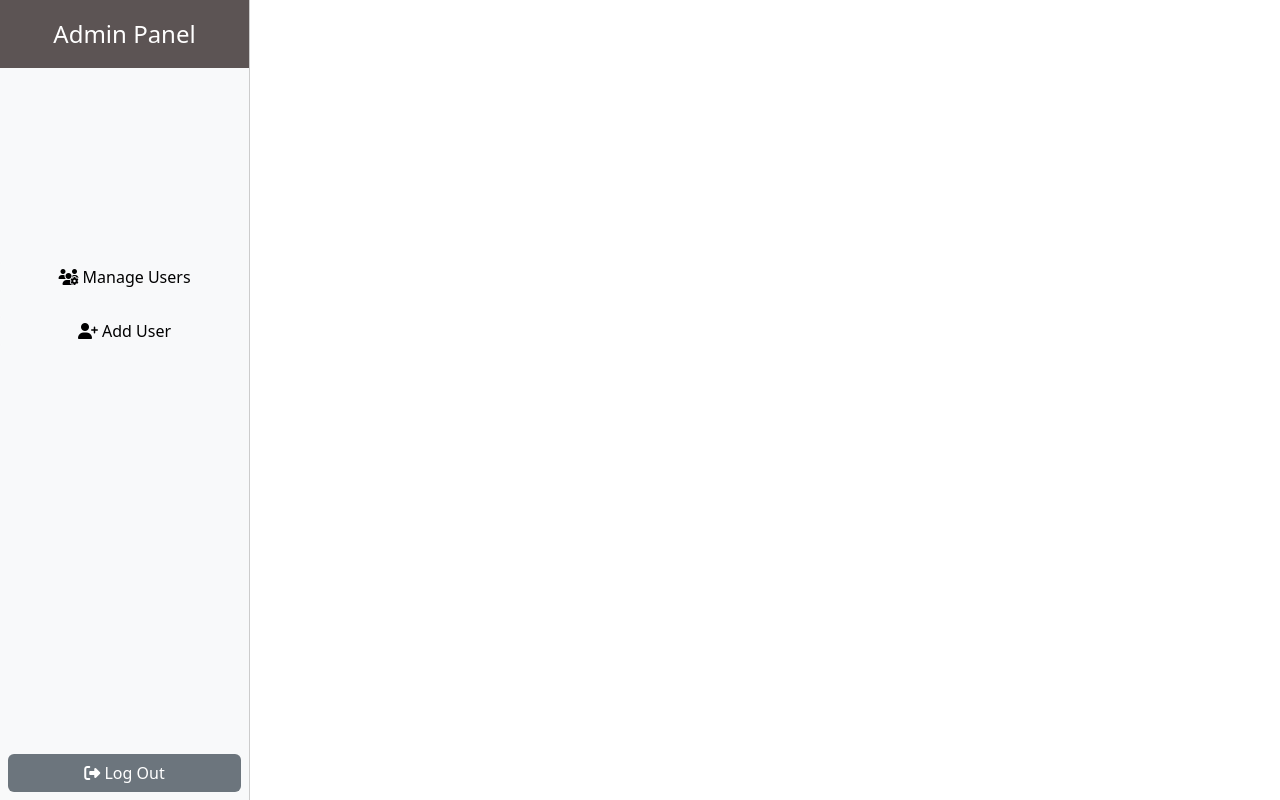
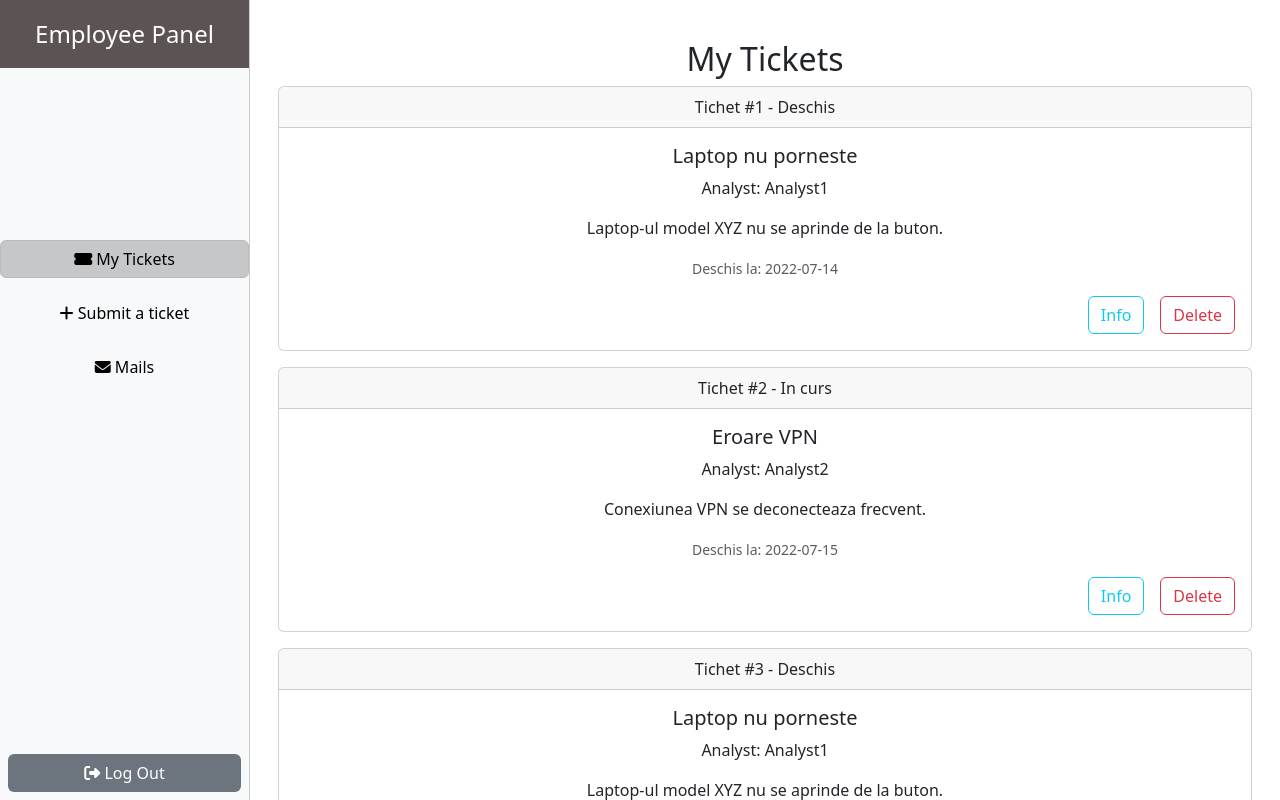
Before and after one commit to draganalexandru21/ticketingsystem-, a React (Create React App) app in the folder ticketingsystem/: page /tickets in a window 1280 px wide. Shown: the top 800 px of the page. Built offline with nearby package versions, Linux system fonts and the light colour scheme.

Commit message:
Refactor default route to use UserLayout and btn info instead of AdminLayout

```diff
--- a/ticketingsystem/src/App.js
+++ b/ticketingsystem/src/App.js
@@ -23,7 +23,7 @@ function App() {
           <Route path="/admin/*" element={<AdminLayout />} />
           <Route path="/analyst/*" element={<AnalystLayout />} />
           <Route path="/user/*" element={<UserLayout />} />
-          <Route path="/*" element={<AdminLayout />} /> {/* Default to UserLayout */}
+          <Route path="/*" element={<UserLayout />} /> {/* Default to UserLayout */}
         </Routes>
       </div>
     </Router>
--- a/ticketingsystem/src/Components/User/EmployeeTickets.jsx
+++ b/ticketingsystem/src/Components/User/EmployeeTickets.jsx
@@ -1,17 +1,22 @@
-// UserMyTickets.jsx
 import React from 'react';
+import { useNavigate } from 'react-router-dom';
 
 const EmployeeTickets = () => {
+    const navigate = useNavigate();
+
     // Aici veți prelua lista de tichete, pentru simulare vom folosi un array static
     const tickets = [
-        { id: 1, title: 'Laptop nu porneste', analyst:"Analyst1",status: 'Deschis', summary: 'Laptop-ul model XYZ nu se aprinde de la buton.', dateOpened: '2022-07-14' },
-        { id: 2, title: 'Eroare VPN',analyst:"Analyst2" ,status: 'In curs', summary: 'Conexiunea VPN se deconecteaza frecvent.', dateOpened: '2022-07-15' },
-        { id: 1, title: 'Laptop nu porneste', analyst:"Analyst1",status: 'Deschis', summary: 'Laptop-ul model XYZ nu se aprinde de la buton.', dateOpened: '2022-07-14' },
-        { id: 2, title: 'Eroare VPN',analyst:"Analyst2" ,status: 'In curs', summary: 'Conexiunea VPN se deconecteaza frecvent.', dateOpened: '2022-07-15' },
-        { id: 1, title: 'Laptop nu porneste', analyst:"Analyst1",status: 'Deschis', summary: 'Laptop-ul model XYZ nu se aprinde de la buton.', dateOpened: '2022-07-14' },
-        { id: 2, title: 'Eroare VPN',analyst:"Analyst2" ,status: 'In curs', summary: 'Conexiunea VPN se deconecteaza frecvent.', dateOpened: '2022-07-15' },
+        { id: 1, title: 'Laptop nu porneste', analyst: "Analyst1", status: 'Deschis', summary: 'Laptop-ul model XYZ nu se aprinde de la buton.', dateOpened: '2022-07-14' },
+        { id: 2, title: 'Eroare VPN', analyst: "Analyst2", status: 'In curs', summary: 'Conexiunea VPN se deconecteaza frecvent.', dateOpened: '2022-07-15' },
+        { id: 3, title: 'Laptop nu porneste', analyst: "Analyst1", status: 'Deschis', summary: 'Laptop-ul model XYZ nu se aprinde de la buton.', dateOpened: '2022-07-14' },
+        { id: 4, title: 'Eroare VPN', analyst: "Analyst2", status: 'In curs', summary: 'Conexiunea VPN se deconecteaza frecvent.', dateOpened: '2022-07-15' },
+        { id: 5, title: 'Laptop nu porneste', analyst: "Analyst1", status: 'Deschis', summary: 'Laptop-ul model XYZ nu se aprinde de la buton.', dateOpened: '2022-07-14' },
+        { id: 6, title: 'Eroare VPN', analyst: "Analyst2", status: 'In curs', summary: 'Conexiunea VPN se deconecteaza frecvent.', dateOpened: '2022-07-15' },
+    ];
 
-    ];
+    const handleDetail = (ticketId) => {
+        navigate(`/user/ticket/${ticketId}`);
+    };
 
     return (
         <div className="container mt-4">
@@ -27,9 +32,9 @@ const EmployeeTickets = () => {
                             <p className="card-text">Analyst: {ticket.analyst}</p>
                             <p className="card-text">{ticket.summary}</p>
                             <p className="card-text"><small className="text-muted">Deschis la: {ticket.dateOpened}</small></p>
-                                <div class="d-grid gap-2 d-md-flex justify-content-md-end">
-                                <button class="btn btn-outline-info me-md-2" type="button">Info</button>
-                                <button class="btn btn-outline-danger" type="button">Delete</button>
+                            <div className="d-grid gap-2 d-md-flex justify-content-md-end">
+                                <button className="btn btn-outline-info me-md-2" type="button" onClick={() => handleDetail(ticket.id)}>Info</button>
+                                <button className="btn btn-outline-danger" type="button">Delete</button>
                             </div>
                         </div>
                     </div>
```
Also changed, not shown: ticketingsystem/src/Components/User/EmployeeTicketDetail.jsx (+0 -8 lines).
